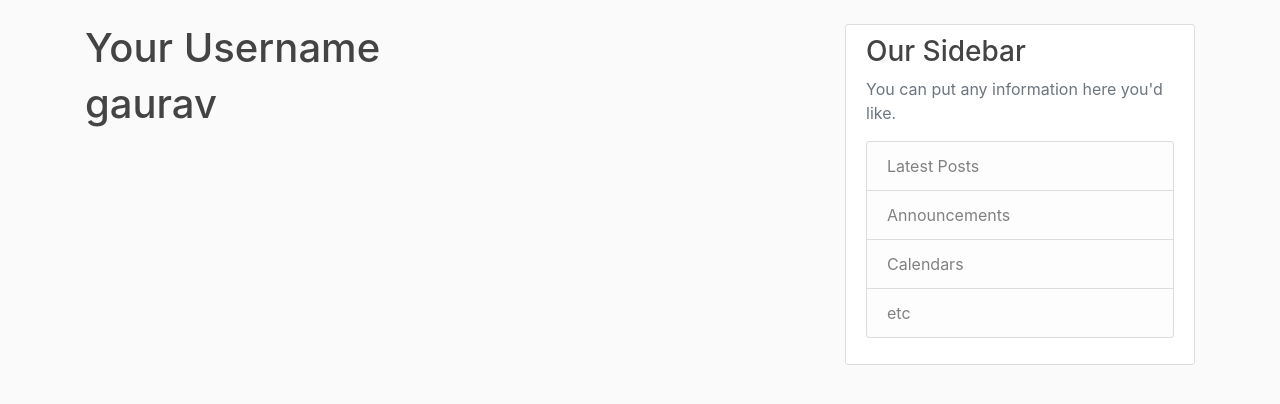
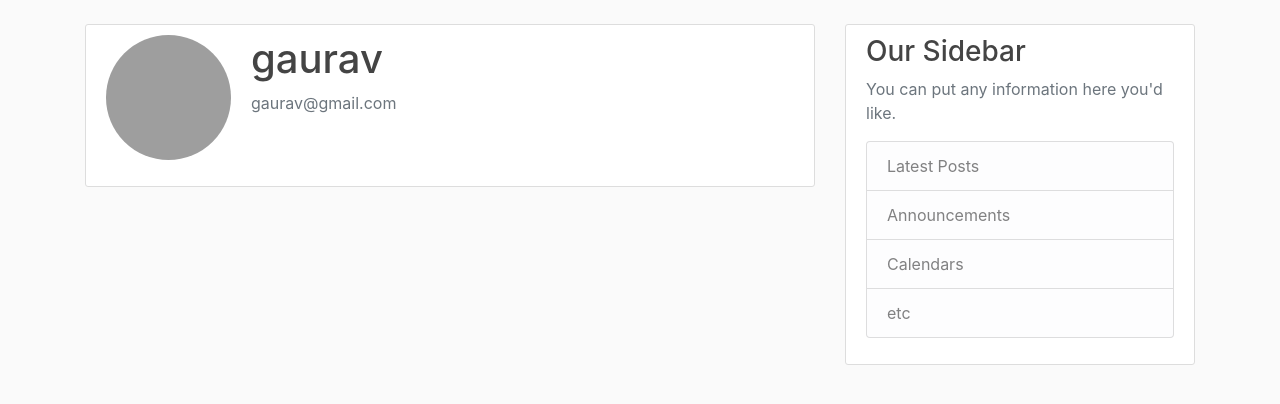
Before and after one commit to Anonymousgaurav/Flask_blog_app, a Flask app: page /account in a window 1280 px wide. Shown: the part 56-460 px from the top of the page. Run offline with Flask 2, Linux system fonts and the light colour scheme; a user stored in the database is signed in; grey boxes are pictures that could not be loaded.

Commit message:
default demo image added to account

```diff
--- a/flaskblog/models.py
+++ b/flaskblog/models.py
@@ -17,7 +17,7 @@ class User(db.Model, UserMixin):
     id = db.Column(db.Integer, primary_key=True)
     userName = db.Column(db.String(20), unique=True, nullable=False)
     userEmail = db.Column(db.String(120), unique=True, nullable=False)
-    image_file = db.Column(db.String(20), nullable=False, default="default.jpg")
+    image_file = db.Column(db.String(20), nullable=False, default="user.jpg")
     password = db.Column(db.String(60), nullable=False)
     posts = db.relationship('Post', backref='author', lazy=True)
 
--- a/flaskblog/routes.py
+++ b/flaskblog/routes.py
@@ -75,4 +75,6 @@ def logout():
 @app.route("/account")
 @login_required
 def account():
-    return render_template('account.html', title="Account")
+    image_file = url_for('static', filename='profile_pics/' + current_user.image_file)
+    print(image_file)
+    return render_template('account.html', title="Account", image_file=image_file)
--- a/flaskblog/templates/account.html
+++ b/flaskblog/templates/account.html
@@ -1,5 +1,13 @@
 {% extends "layout.html" %}
 {% block content %}
-<h1> Your Username </h1>
-<h1> {{ current_user.userName }} </h1>
+<div class="content-section">
+    <div class="media">
+        <img class="rounded-circle account-img" src="{{ image_file }}">
+        <div class="media-body">
+            <h2 class="account-heading">{{ current_user.userName }}</h2>
+            <p class="text-secondary">{{ current_user.userEmail }}</p>
+        </div>
+    </div>
+    <!-- FORM HERE -->
+</div>
 {% endblock content %}
```
Also changed, not shown: flaskblog/static/profile_pics/user.jpg (added), instance/site.db.
